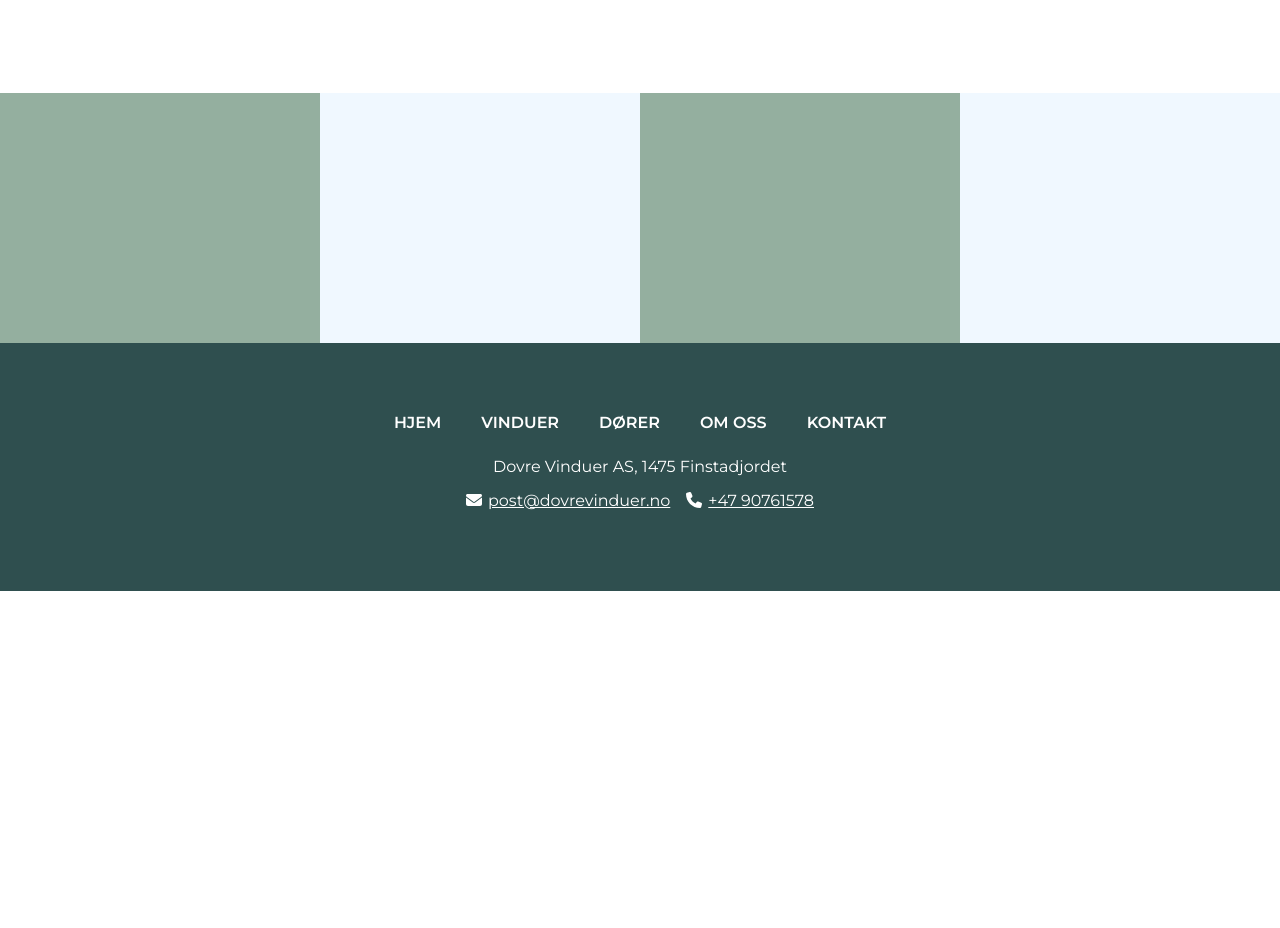
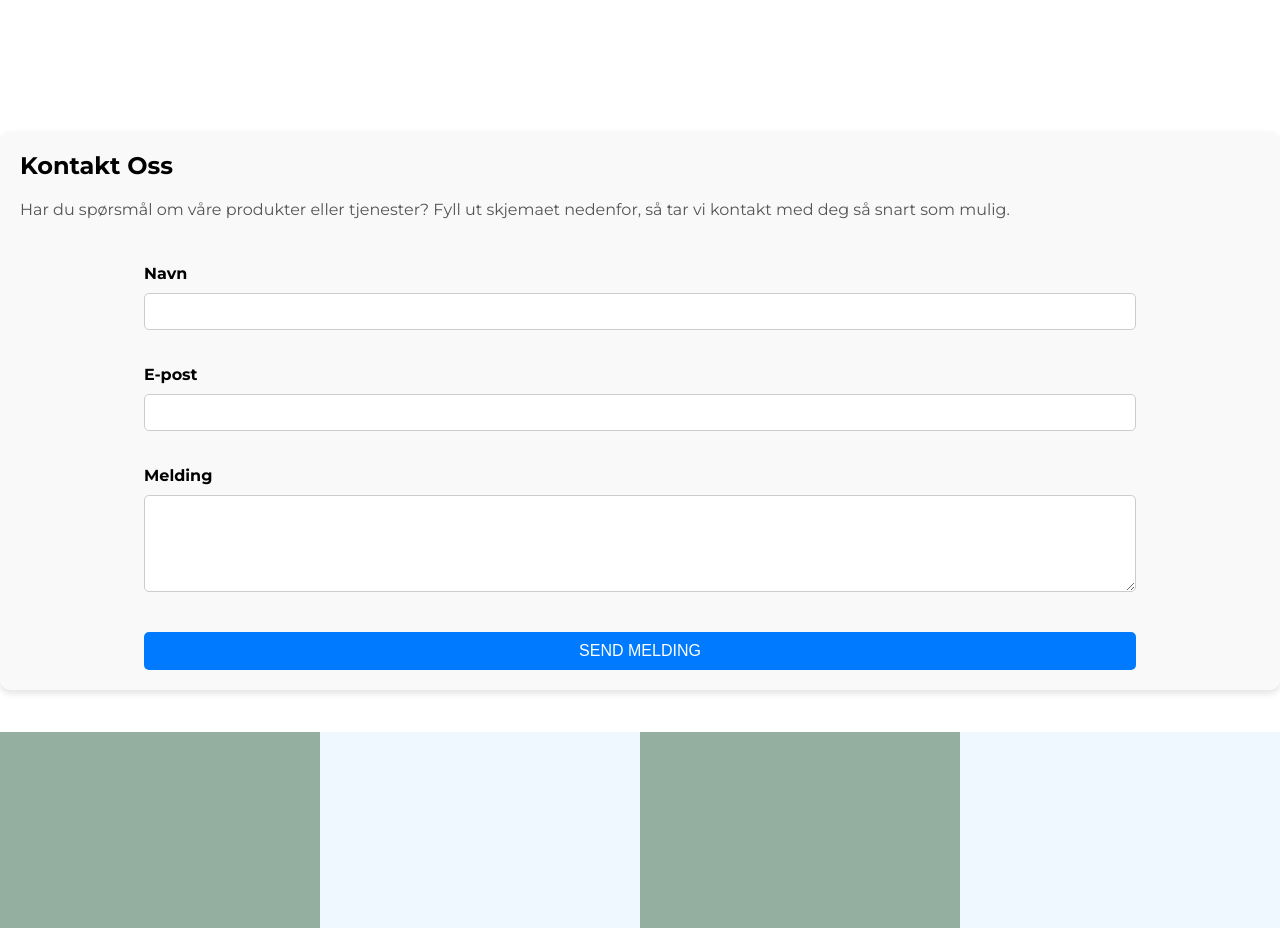
Before and after one commit to DevrMichael/dovre-vinduer, a Next.js app: page / in a window 1280 px wide. Shown: the part 3140-4068 px from the top of the page. Before the commit the page ends 3731 px from the top, so only its background shows below. Built offline with nearby package versions, Linux system fonts and the light colour scheme.

Commit message:
Add form to index page

```diff
--- a/pages/index.js
+++ b/pages/index.js
@@ -8,6 +8,50 @@ import Head from 'next/head';
 
 function Home() {
   const router = useRouter();
+  const [formData, setFormData] = useState({
+    name: '',
+    email: '',
+    message: '',
+  });
+  const [status, setStatus] = useState({ type: '', message: '' });
+
+  const handleChange = (e) => {
+    const { name, value } = e.target;
+    setFormData((prev) => ({
+      ...prev,
+      [name]: value,
+    }));
+  };
+
+  const handleSubmit = async (e) => {
+    e.preventDefault();
+
+    try {
+      const response = await fetch('/api/send-email', {
+        method: 'POST',
+        headers: {
+          'Content-Type': 'application/json',
+        },
+        body: JSON.stringify(formData),
+      });
+
+      if (response.ok) {
+        setStatus({ type: 'success', message: 'Meldingen ble sendt!' });
+        setFormData({ name: '', email: '', message: '' });
+      } else {
+        setStatus({
+          type: 'error',
+          message: 'Kunne ikke sende meldingen. Vennligst prøv igjen.',
+        });
+      }
+    } catch (error) {
+      console.error('Error sending message:', error);
+      setStatus({
+        type: 'error',
+        message: 'Det oppstod en feil. Vennligst prøv igjen senere.',
+      });
+    }
+  };
 
   const redirectGilje = () => {
     let path = `/giljesense`;
@@ -26,11 +70,7 @@ function Home() {
     router.push(path);
     window.scrollTo(0, 0);
   };
-  // const redirectKontakt = () => {
-  //   let path = `/kontakt`;
-  //   navigate(path);
-  //   window.scrollTo(0, 0);
-  // };
+
   return (
     <div>
       <Head>
@@ -49,7 +89,6 @@ function Home() {
             komfort, sikkerhet, og livskvalitet. La oss være din guide til et
             bedre hjem.
           </p>
-          {/* <button className="primaryButton" onClick={redirectKontakt}>Kontakt Oss</button> */}
         </div>
         <div className="right-hero"></div>
       </div>
@@ -109,38 +148,115 @@ function Home() {
           </div>
         </div>
       </div>
-      {/* <div className="window-container-header">
-        <FontAwesomeIcon icon={faInfoCircle} /> <br />
-        <p>
-          Visste du at du kan spare stort på strømregningen KUN ved å bytte ut
-          enkelte av dine vinduer?
-        </p>
-      </div> */}
       <Windows />
       <div className="slider-container">
         <h2>Dører</h2>
         <Slider slides={slides} />
       </div>
-      {/* <div className="showroom-container">
-        <div className="showroom-hero">
-          <div className="left-showroom">
-            <h1>Vårt Showroom</h1>
-            <p>Vårt showroom er lokalisert sentralt i Lørenskog.</p>
+      {/* Contact Form Section */}
+      <div className="contact-section">
+        <h2>Kontakt Oss</h2>
+        <p className="contact-description">
+          Har du spørsmål om våre produkter eller tjenester? Fyll ut skjemaet
+          nedenfor, så tar vi kontakt med deg så snart som mulig.
+        </p>
+        <form className="contact-form" onSubmit={handleSubmit}>
+          <label htmlFor="name">Navn</label>
+          <input
+            type="text"
+            name="name"
+            value={formData.name}
+            onChange={handleChange}
+            required
+          />
+          <label htmlFor="email">E-post</label>
+          <input
+            type="email"
+            name="email"
+            value={formData.email}
+            onChange={handleChange}
+            required
+          />
+          <label htmlFor="message">Melding</label>
+          <textarea
+            name="message"
+            value={formData.message}
+            onChange={handleChange}
+            rows="5"
+            required
+          ></textarea>
+          <button type="submit" className="primaryButton">
+            Send Melding
+          </button>
+        </form>
+        {status.message && (
+          <div
+            className={`status-message ${
+              status.type === 'success' ? 'success' : 'error'
+            }`}
+          >
+            {status.message}
           </div>
-          <div className="right-showroom">
-            <div className="homepage-map-container">
-              <iframe
-                src="https://www.google.com/maps/embed?pb=!1m18!1m12!1m3!1d7999.16456601887!2d10.963038206870166!3d59.919013545974245!2m3!1f0!2f0!3f0!3m2!1i1024!2i768!4f13.1!3m3!1m2!1s0x464164c394b6a437%3A0x88feb36d7b578051!2zU8O4cmxpLCAxNDczIEzDuHJlbnNrb2csIE5vcmdl!5e0!3m2!1sno!2sus!4v1679138144514!5m2!1sno!2sus"
-                title="map"
-                width="600"
-                height="500"
-                loading="lazy"
-                referrerPolicy="no-referrer-when-downgrade"
-              ></iframe>
-            </div>
-          </div>
-        </div>
-      </div> */}
+        )}
+      </div>
+      <style jsx>{`
+        .contact-section {
+          margin: 40px auto;
+          padding: 20px;
+          background-color: #f9f9f9;
+          border-radius: 10px;
+          box-shadow: 0 4px 6px rgba(0, 0, 0, 0.1);
+        }
+        .contact-form {
+          display: flex;
+          flex-direction: column;
+          gap: 10px;
+        }
+        .contact-form label {
+          font-weight: bold;
+        }
+        .contact-form input,
+        .contact-form textarea {
+          width: 100%;
+          padding: 10px;
+          border: 1px solid #ccc;
+          border-radius: 5px;
+        }
+        .primaryButton {
+          width: 100%;
+          padding: 10px;
+          background-color: #007bff;
+          color: #fff;
+          border: none;
+          border-radius: 5px;
+          font-size: 16px;
+          cursor: pointer;
+        }
+        .primaryButton:hover {
+          background-color: #0056b3;
+        }
+        .status-message {
+          margin-top: 20px;
+          padding: 10px;
+          border-radius: 5px;
+          text-align: center;
+          font-size: 14px;
+        }
+        .status-message.success {
+          background-color: #d4edda;
+          color: #155724;
+        }
+        .status-message.error {
+          background-color: #f8d7da;
+          color: #721c24;
+        }
+        .contact-description {
+          margin-top: 20px;
+          margin-bottom: 20px;
+          font-size: 16px;
+          color: #555;
+        }
+      `}</style>
     </div>
   );
 }
```
